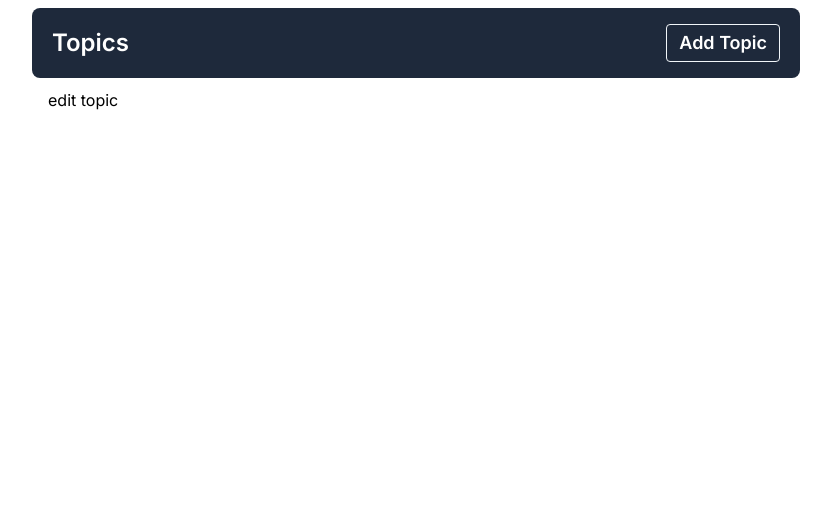
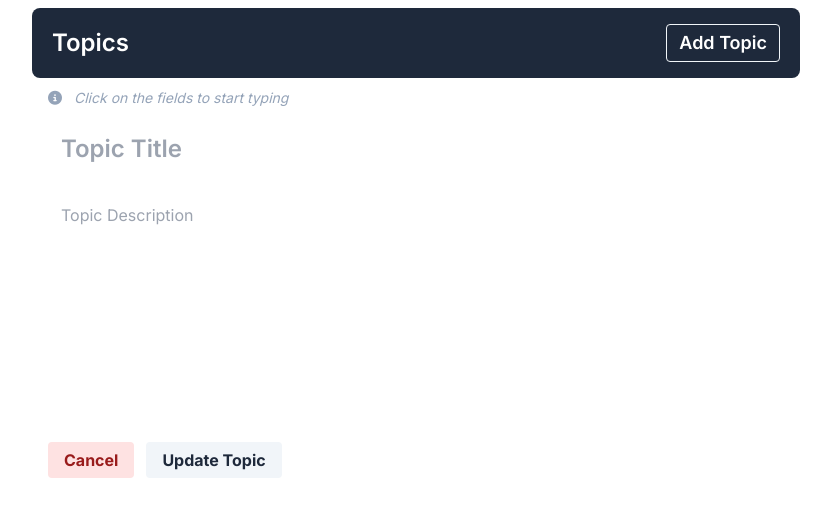
Before and after one commit to omar2004712/topics, a Next.js app: page /edit-topic/123 in a window 1280 px wide. Shown: the top 516 px of the page, without its empty margins (224-1055 px from the left). Built offline with nearby package versions, Linux system fonts and the light colour scheme.

Commit message:
feat(app): edit topic page

```diff
--- a/src/app/add-topic/page.tsx
+++ b/src/app/add-topic/page.tsx
@@ -1,35 +1,5 @@
-import Link from 'next/link';
+import TopicForm from '@components/TopicForm';
 
 export default function AddTopic() {
-  return (
-    <form className='flex flex-col gap-3'>
-      <i className='text-sm text-slate-400 flex gap-3 items-center'>
-        <i className='fa-solid fa-circle-info' />
-        Click on the fields to start typing
-      </i>
-      <input
-        type='text'
-        placeholder='Topic Title'
-        className='outline-none p-3 border border-transparent focus:border-slate-600 transition-all w-full rounded text-2xl font-semibold'
-      />
-      <textarea
-        placeholder='Topic Description'
-        className='outline-none p-3 rounded resize-none h-60 w-full border border-transparent focus:border-slate-600 transition-all text-slate-400'
-      ></textarea>
-      <div className='flex gap-3 font-bold items-stretch'>
-        <Link
-          className='bg-red-100 text-red-800 hover:bg-red-200 transition-all px-4 py-1.5 rounded'
-          href='..'
-        >
-          Cancel
-        </Link>
-        <button
-          className='bg-slate-100 text-slate-800 hover:bg-slate-200 transition-all px-4 py-1.5 rounded'
-          type='submit'
-        >
-          Add Topic
-        </button>
-      </div>
-    </form>
-  );
+  return <TopicForm submissionText='Add Topic' />;
 }
--- a/src/app/edit-topic/[id]/page.tsx
+++ b/src/app/edit-topic/[id]/page.tsx
@@ -1,3 +1,5 @@
+import TopicForm from '@components/TopicForm';
+
 export default function EditTopic() {
-  return <h1>edit topic</h1>;
+  return <TopicForm submissionText='Update Topic' />;
 }
--- /dev/null
+++ b/src/components/TopicForm.tsx
@@ -0,0 +1,39 @@
+import Link from 'next/link';
+
+interface TopicFormProps {
+  submissionText: string;
+}
+
+export default function TopicForm({ submissionText }: TopicFormProps) {
+  return (
+    <form className='flex flex-col gap-3'>
+      <i className='text-sm text-slate-400 flex gap-3 items-center'>
+        <i className='fa-solid fa-circle-info' />
+        Click on the fields to start typing
+      </i>
+      <input
+        type='text'
+        placeholder='Topic Title'
+        className='outline-none p-3 border border-transparent focus:border-slate-600 transition-all w-full rounded text-2xl font-semibold'
+      />
+      <textarea
+        placeholder='Topic Description'
+        className='outline-none p-3 rounded resize-none h-60 w-full border border-transparent focus:border-slate-600 transition-all text-slate-400'
+      ></textarea>
+      <div className='flex gap-3 font-bold items-stretch'>
+        <Link
+          className='bg-red-100 text-red-800 hover:bg-red-200 transition-all px-4 py-1.5 rounded'
+          href='..'
+        >
+          Cancel
+        </Link>
+        <button
+          className='bg-slate-100 text-slate-800 hover:bg-slate-200 transition-all px-4 py-1.5 rounded'
+          type='submit'
+        >
+          {submissionText}
+        </button>
+      </div>
+    </form>
+  );
+}
```
